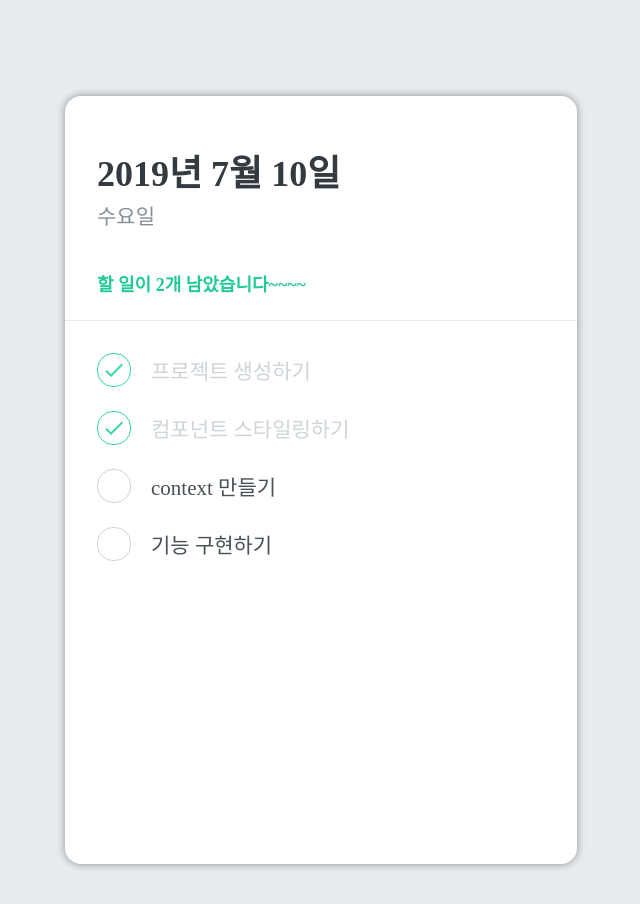
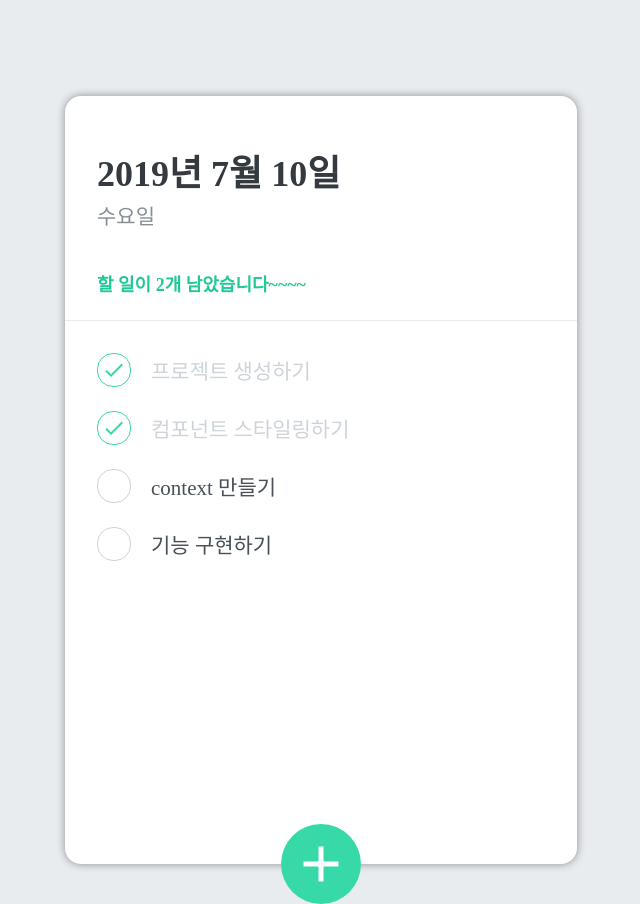
Before and after one commit to uxolrv/to-do-list, a React (Create React App) app: page / in a window 1280 px wide. Shown: the whole page, without its empty margins (319-959 px from the left). Built offline with nearby package versions, Linux system fonts and the light colour scheme.

Commit message:
:sparkles: feat: create 컴포넌트 구현

```diff
--- a/src/App.js
+++ b/src/App.js
@@ -3,6 +3,7 @@
 import TodoTemplate from './components/TodoTemplate';
 import TodoHead from './components/TodoHead';
 import TodoList from './components/TodoList';
+import TodoCreate from './components/TodoCreate';
 
 const GlobalStyle = createGlobalStyle`
   body {
@@ -17,6 +18,7 @@
       <TodoTemplate>
         <TodoHead />
         <TodoList />
+        <TodoCreate />
       </TodoTemplate>
     </>
   );
--- /dev/null
+++ b/src/components/TodoCreate.js
@@ -0,0 +1,96 @@
+import React, { useState } from 'react';
+import styled, { css } from 'styled-components';
+import { MdAdd } from 'react-icons/md';
+
+const CircleButton = styled.button`
+    background: #38d9a9;
+    &:hover {
+        background: #63e6be;
+    }
+    &:active {
+        background: #20c997;
+    }
+
+    z-index: 5;
+    cursor: pointer;
+    width: 80px;
+    height: 80px;
+    display: block;
+    align-items: center;
+    justify-content: center;
+    font-size: 60px;
+    position: absolute;
+    left: 50%;
+    bottom: 0px;
+    transform: translate(-50%, 50%);
+    color: white;
+    border-radius: 50%;
+    border: none;
+    outline: none;
+    display: flex;
+    align-items: center;
+    justify-content: center;
+
+    transition: 0.125s all ease-in;
+    ${props =>
+      props.open &&
+      css`
+        background: #ff6b6b;
+        &:hover {
+            background: #ff8787;
+        }
+        &:active {
+            background: #fa5252;
+        }
+        transform: translate(-50%, 50%) rotate(45deg);
+      `}
+`;
+
+const InsertFormPositioner = styled.div`
+    width: 100%;
+    bottom: 0;
+    left: 0;
+    position: absolute;
+`;
+
+const InsertForm = styled.form`
+    background: #f8f9fa;
+    padding: 32px 32px 72px 32px;
+
+    border-bottom-left-radius: 16px;
+    border-bottom-right-radius: 16px;
+    border-top: 1px solid #e9ecef;
+`;
+
+const Input = styled.input`
+    padding: 12px;
+    border-radius: 4px;
+    border: 1px solid #dee2e6;
+    width: 100%;
+    outline: none;
+    font-size: 18px;
+    box-sizing: border-box;
+`;
+
+function TodoCreate() {
+    const [open, setOpen] = useState(false);
+
+    const onToggle = () => setOpen(!open);
+
+    return (
+        <>
+            {open && (
+                <InsertFormPositioner>
+                    <InsertForm>
+                        <Input autoFocus placeholder="할 일을 입력 후, Enter 를 누르세요" />
+                    </InsertForm>
+                </InsertFormPositioner>
+            )}
+            <CircleButton onClick={onToggle} open={open}>
+                <MdAdd />
+            </CircleButton>
+        </>
+    );
+}
+
+export default TodoCreate;
```
